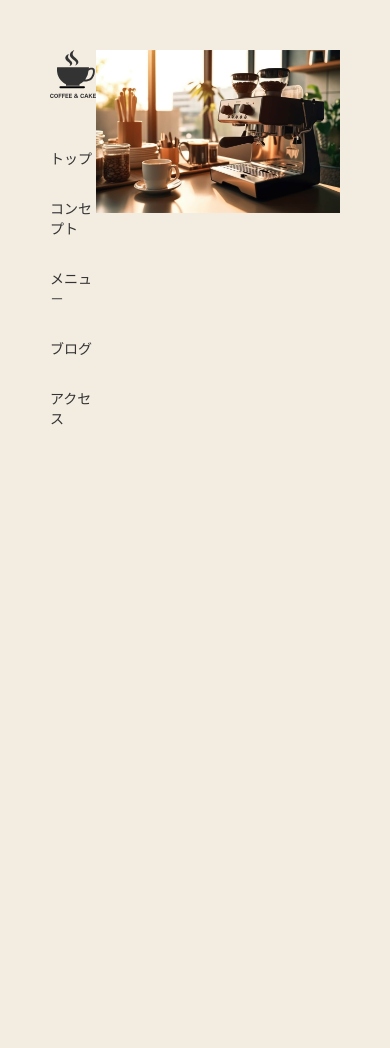
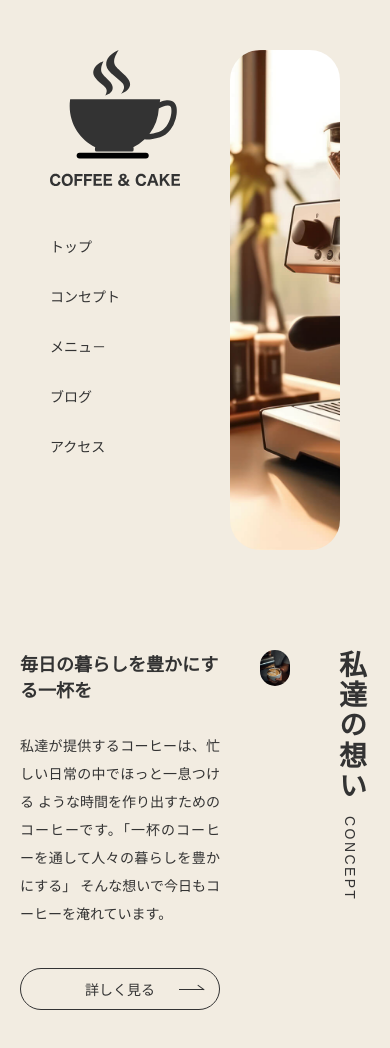
Before and after one commit to Pell4ca/coffe_cake, a plain HTML site: page index.html in a window 390 px wide. Before the commit the page ends 844 px from the top, so only its background shows below. Drawn offline with nearby package versions, Linux system fonts and the light colour scheme; some packages are replaced by stand-ins of ours.

Commit message:
second commit

```diff
--- a/css/style.css
+++ b/css/style.css
@@ -46,11 +46,94 @@ iframe {
     margin-bottom: 50px;
 }
 
-#header-area .header .logo a {
+#header-area .header .logo #a {
     display: block;
+
 }
 
 #header-area .header .navi .menu li {
     font-size: 14px;
     margin-bottom: 30px;
 }
+
+/* メインヴィジュアル */
+
+#header-area .mainvisual {
+    width: 100%;
+    margin-left: 50px;
+    position: relative;
+}
+
+#header-area .mainvisual img {
+    width: 100%;
+    height: 500px;
+    object-fit: cover;
+    border-radius: 30px;
+}
+
+.wrapper {
+    max-width: 1040px;
+    padding: 0 20px;
+    margin: 0 auto;
+}
+
+.section-title-v {
+    letter-spacing: 0.1em;
+    writing-mode: vertical-lr;
+}
+
+.section-title-v .ja {
+    font-size: 28px;
+    font-weight: bold;
+    margin-bottom: 5px;
+}
+
+.section-title-v .en {
+    font-size: 14px;
+    font-weight: normal;
+}
+
+.btn {
+    width: 100%;
+    min-width: 200px;
+    border: solid 1px #333;
+    border-radius: 30px;
+    display: block;
+    font-size: 14px;
+    padding: 10px 0;
+    position: relative;
+    text-align: center;
+}
+
+.btn::before {
+    content: "";
+    width: 25px;
+    height: 1px;
+    background-color: #333;
+    position: absolute;
+    top: 20px;
+    right: 15px;
+}
+
+.btn::after {
+    content: "";
+    width: 8px;
+    height: 1px;
+    background-color: #333;
+    position: absolute;
+    top: 18px;
+    right: 14px;
+    transform: rotate(35deg);
+}
+
+.btn:hover {
+    background-color: #333;
+    color: #fff;
+}
+
+.btn:hover::before {
+    background-color: #fff;
+}
+.btn:hover::after {
+    background-color: #fff;
+}
--- a/css/top.css
+++ b/css/top.css
@@ -0,0 +1,37 @@
+@charset "UTF-8";
+
+.concept {
+  display: flex;
+  justify-content: flex-end;
+  margin-bottom: 120px;
+}
+
+.concept .text {
+  max-width: 460px;
+  display: flex;
+  flex-direction: column;
+  justify-content: end;
+  margin-right: auto;
+}
+
+.concept .text .title {
+  font-size: 18px;
+  font-weight: bold;
+  margin-bottom: 30px;
+}
+
+.concept .text .detail {
+  font-size: 14px;
+  line-height: 2;
+  margin-bottom: 40px;
+  text-align: justify;
+}
+
+.concept .img {
+  max-width: 400px;
+  margin: 0 40px;
+}
+
+.concept .img img {
+  border-radius: 30px;
+}
--- a/index.html
+++ b/index.html
@@ -41,5 +41,27 @@
         </div>
     </div>
 
+    <main>
+        <section class="concept wrapper">
+
+            <div class="text">
+                <p class="title">毎日の暮らしを豊かにする一杯を</p>
+                <p class="detail">私達が提供するコーヒーは、忙しい日常の中でほっと一息つける
+                    ような時間を作り出すためのコーヒーです。「一杯のコーヒーを通して人々の暮らしを豊かにする」
+                    そんな想いで今日もコーヒーを淹れています。</p>
+                <a href="concept.html" class="btn">詳しく見る</a>
+            </div>
+            <div class="img">
+                <img src="img/top/concept.jpg" alt="">
+            </div>
+
+            <h2 class="section-title-v">
+                <span class="ja">私達の想い</span>
+                <span class="en">CONCEPT</span>
+            </h2>
+
+        </section>
+    </main>
+
 </body>
 </html>
```
Also changed, not shown: blog.html (+45 -0 lines), blog1.html (+45 -0 lines), concept.html (+44 -0 lines).
